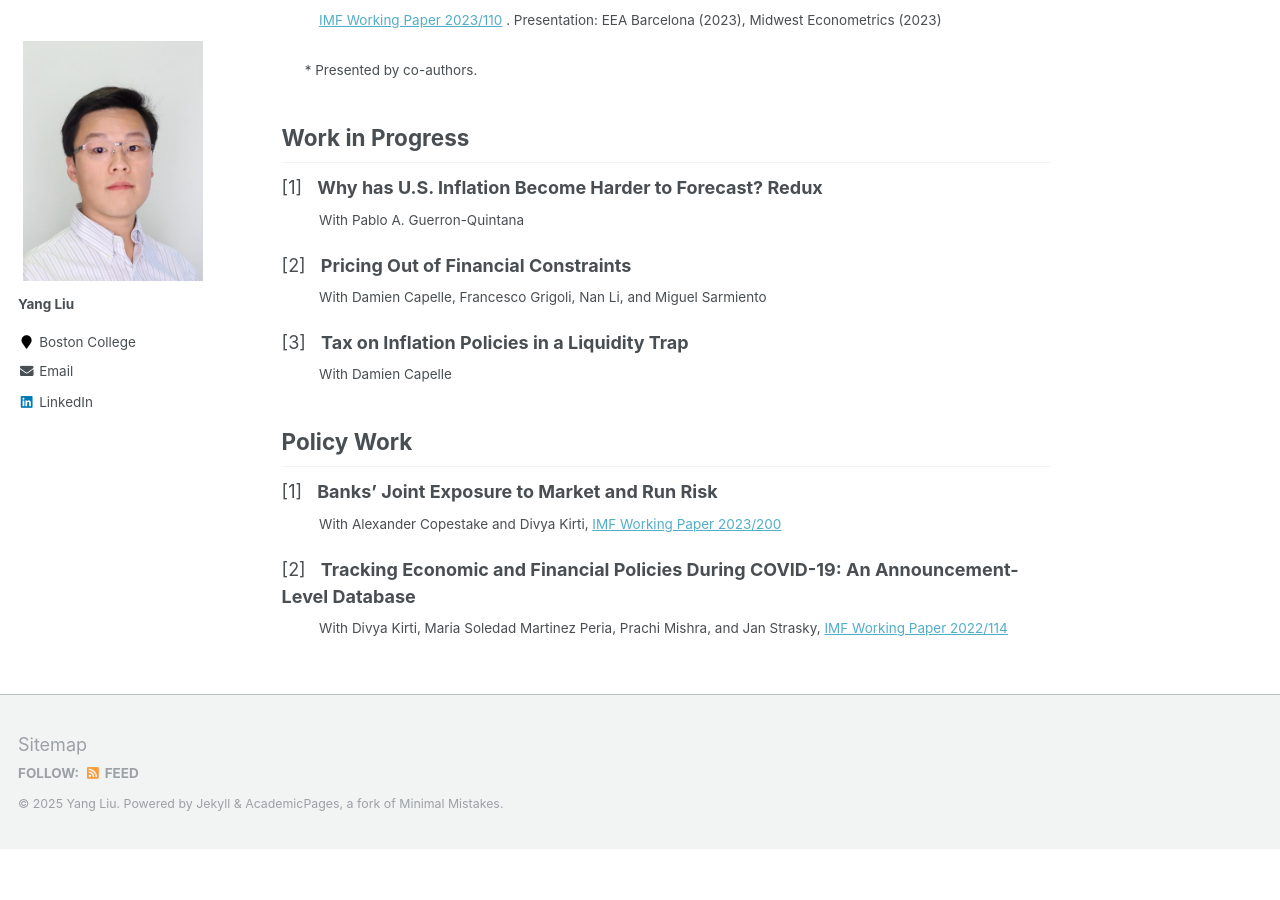
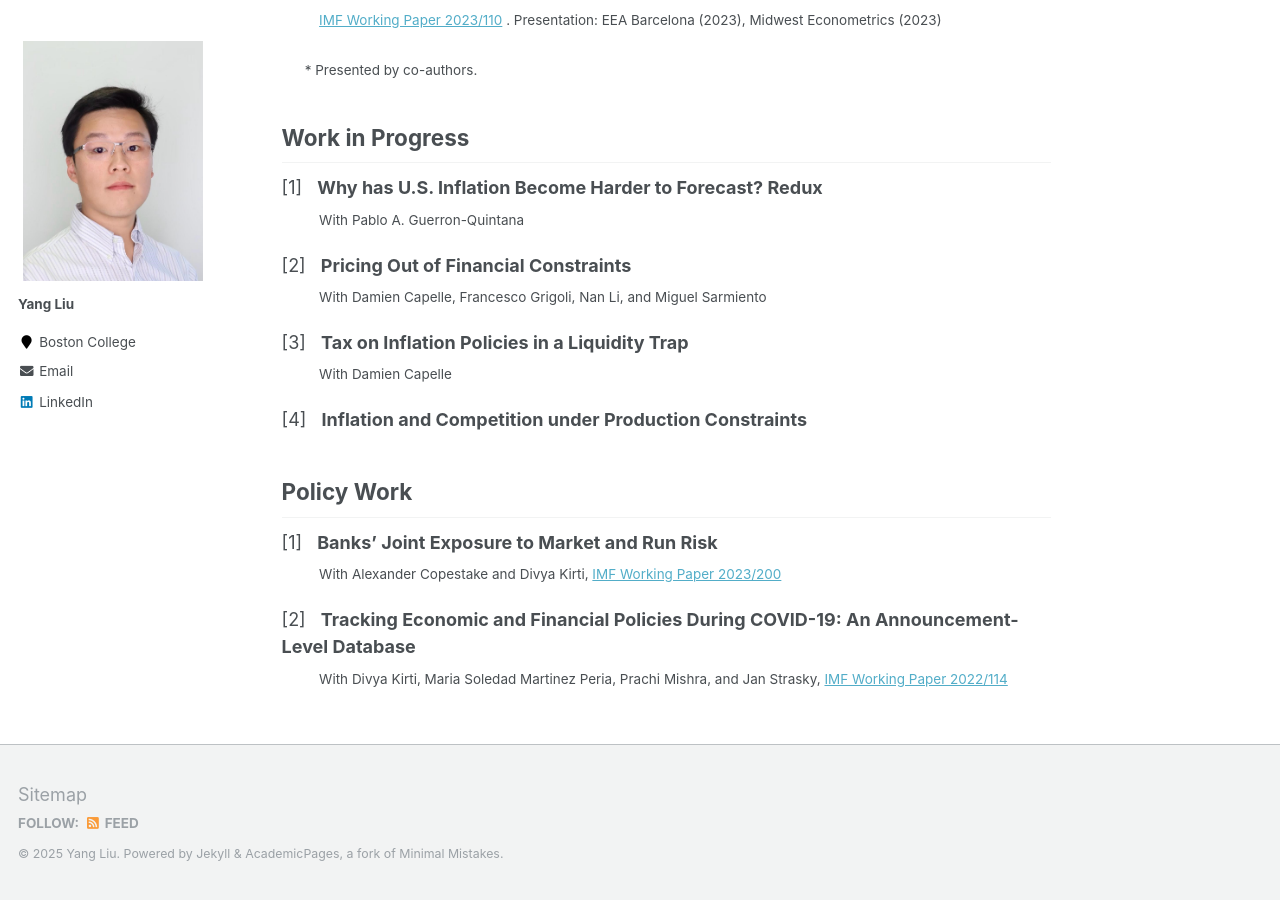
Before and after one commit to yangliu-95/yangliu-95.github.io, a Jekyll site: the page built from _pages/home.md, in a window 1280 px wide and 900 px high, scrolled down 672 px. Built offline with Jekyll 4.4.1, drawn with Linux system fonts in a browser that asks for light colours; before the commit the page ends 1521 px from its top, so only the background shows below that.

Commit message:
Update home.md

```diff
--- a/_pages/home.md
+++ b/_pages/home.md
@@ -39,6 +39,8 @@ I am a Ph.D. student in Economics at Boston College. I share my research work an
 [3] &nbsp; **Tax on Inflation Policies in a Liquidity Trap**  <br>
 <sub> &emsp;&emsp;&ensp;  With Damien Capelle </sub>
 
+[4] &nbsp; **Inflation and Competition under Production Constraints**  <br>
+
 
 ## Policy Work
 
```
